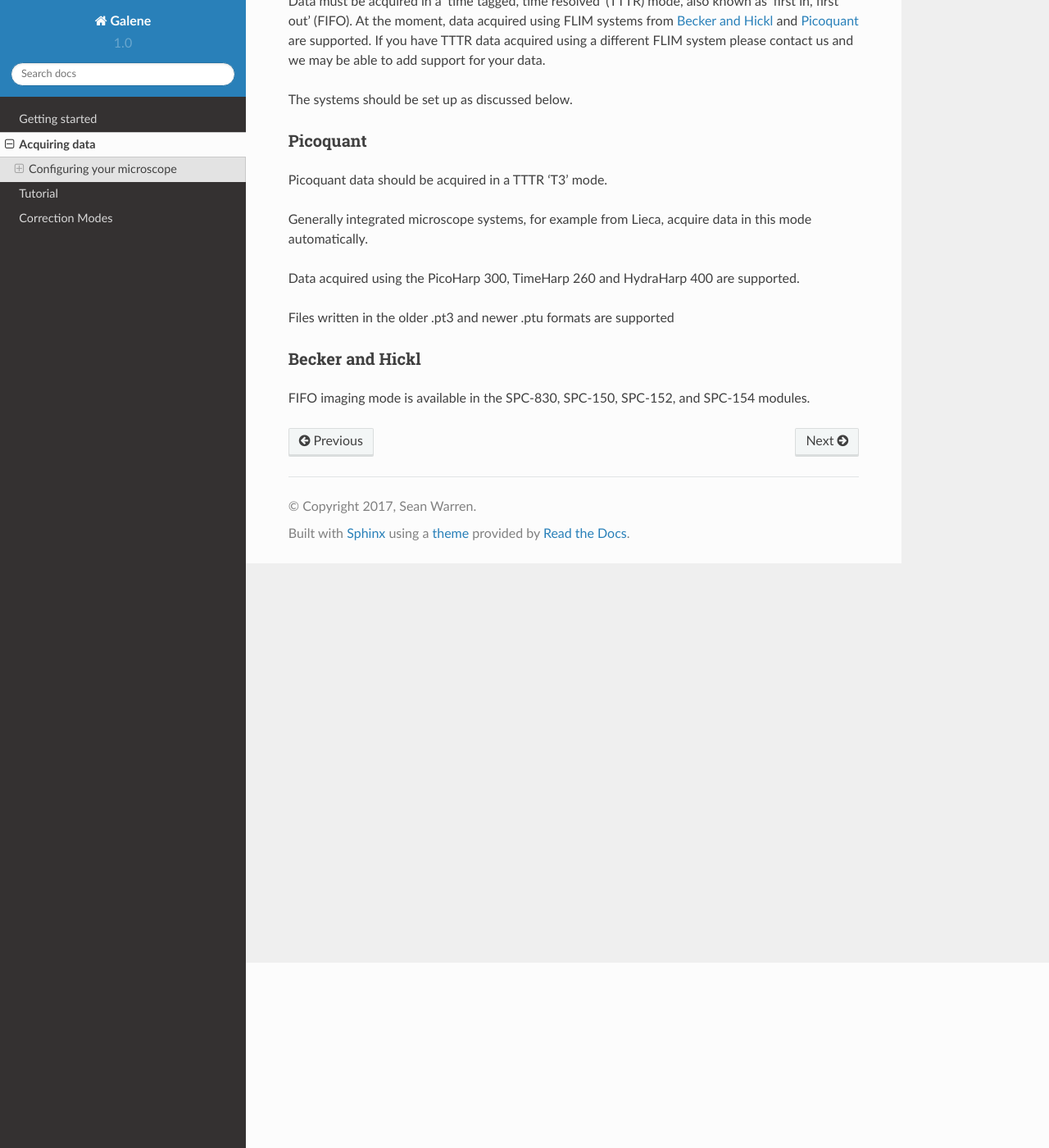
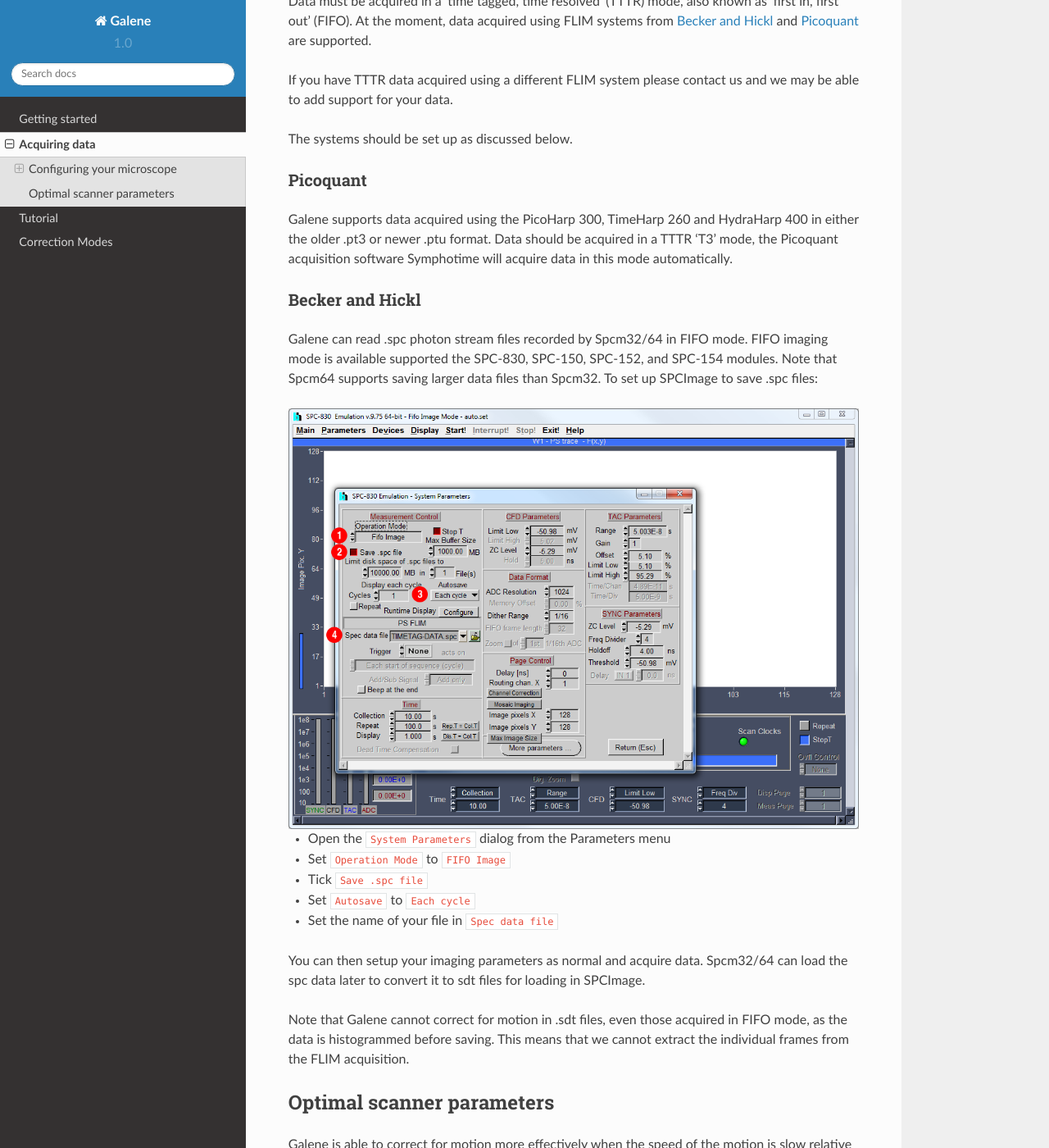
Before and after one commit to seanwarren/galene-documentation, a Sphinx documentation site: the page built from source/acquiring-data.rst, in a window 1280 px wide and 1400 px high, scrolled down 226 px. Shown: the whole window at 82% size. Built offline with Sphinx 7.4.7 and the Read the Docs theme 2.0.0, drawn with Linux system fonts in a browser that asks for light colours; some of the changed text lies outside the part shown.

Commit message:
Improving documentation

```diff
--- a/source/acquiring-data.rst
+++ b/source/acquiring-data.rst
@@ -5,25 +5,44 @@
 ----------------------------------
 Data must be acquired in a 'time tagged, time resolved' (TTTR) mode, also known as 'first in, first out' (FIFO).
 At the moment, data acquired using FLIM systems from `Becker and Hickl <http://www.becker-hickl.com>`_ and `Picoquant <http://www.picoquant.com>`_ are supported.
+
 If you have TTTR data acquired using a different FLIM system please contact us and we may be able to add support for your data.
 
 The systems should be set up as discussed below.
 
 Picoquant
 ^^^^^^^^^^^^^^^^^^^^^^^^^
-
-Picoquant data should be acquired in a TTTR 'T3' mode.
-
-Generally integrated microscope
-systems, for example from Lieca, acquire data in this mode automatically.
-
-
-
-
-Data acquired using the PicoHarp 300, TimeHarp 260 and HydraHarp 400 are supported.
-
-Files written in the older .pt3 and newer .ptu formats are supported
+Galene supports data acquired using the PicoHarp 300, TimeHarp 260 and HydraHarp 400 in either the older .pt3 or newer .ptu format.
+Data should be acquired in a TTTR 'T3' mode, the Picoquant acquisition software Symphotime will acquire data in this mode automatically.
 
 Becker and Hickl
 ^^^^^^^^^^^^^^^^^^^^^^^^^
-FIFO imaging mode is available in the SPC-830, SPC-150, SPC-152, and SPC-154 modules.
+Galene can read .spc photon stream files recorded by Spcm32/64 in FIFO mode. FIFO imaging mode is available supported the SPC-830, SPC-150, SPC-152, and SPC-154 modules.
+Note that Spcm64 supports saving larger data files than Spcm32. To set up SPCImage to save .spc files:
+
+.. image:: BH-01.png
+   :align: center
+
+- Open the ``System Parameters`` dialog from the Parameters menu
+- Set ``Operation Mode`` to ``FIFO Image``
+- Tick ``Save .spc file``
+- Set ``Autosave`` to ``Each cycle``
+- Set the name of your file in ``Spec data file``
+
+You can then setup your imaging parameters as normal and acquire data. Spcm32/64 can load the spc data later to convert it to sdt files for loading in SPCImage.
+
+Note that Galene cannot correct for motion in .sdt files, even those acquired in FIFO mode, as the data is histogrammed before saving.
+This means that we cannot extract the individual frames from the FLIM acquisition.
+
+Optimal scanner parameters
+------------------------------
+Galene is able to correct for motion more effectively when the speed of the motion is slow relative to the time taken to acquire a single frame.
+Therefore, it is preferable to acquire many fast frames than a few frames more slowly.
+In general, the following tips can help acquire data in moving samples
+
+- Use a fast scan rate, e.g. >1000Hz line rate
+- Use a bidirectional scan where possible
+- Reduce the number of pixels acquired in the image where possible
+- Try and align fast (i.e. x) axis with direction of movement by rotating the scanner FOV
+
+For more details please see `Warren et al. 2017 <http://doi.org/.....>`_.
--- a/source/correction-modes.rst
+++ b/source/correction-modes.rst
@@ -1,6 +1,6 @@
-.. _correction-modes:
 Correction Modes
-=================================
+==================================
+
 
 There are three correction modes with different options.
 In most cases `Warp` correction is the best approach
```
Also changed, not shown: source/getting-started.rst (+15 -11 lines), source/index.rst (+2 -5 lines), source/BH-01.png (added).
